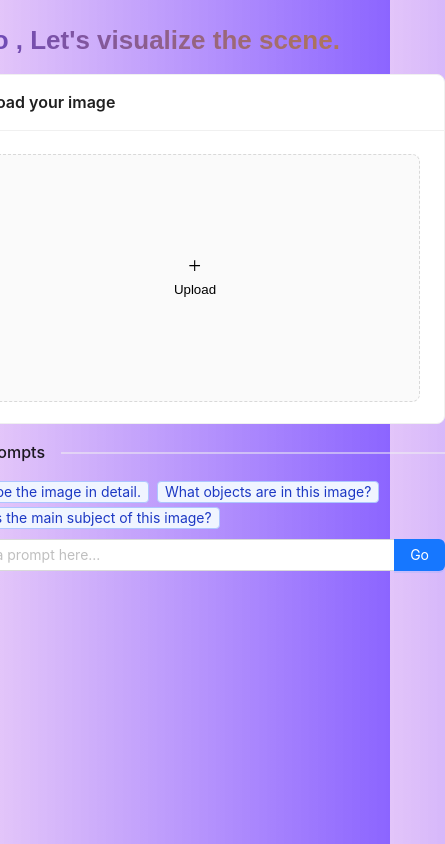
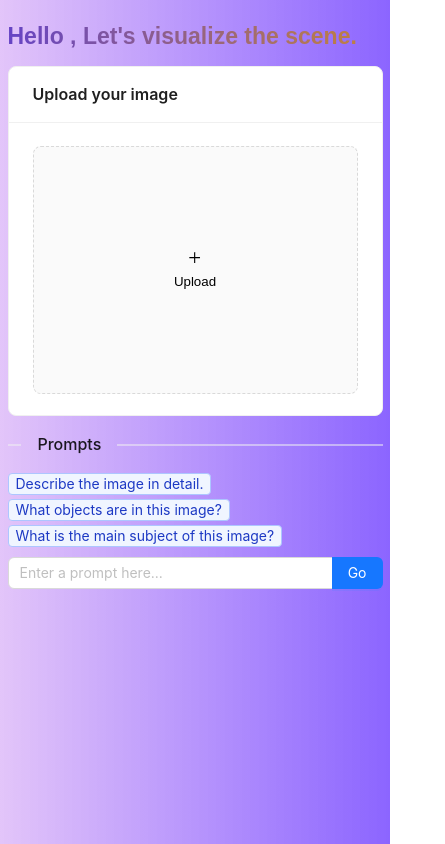
Before and after one commit to IlhomBek-F/Image-Recognition, a React (Vite) app: page / in a window 390 px wide. Shown: the whole page, 445 px wide, since content can reach past the window. Built offline with nearby package versions, Linux system fonts and the light colour scheme.

Commit message:
Made responsive for some devices

```diff
--- a/index.html
+++ b/index.html
@@ -2,9 +2,8 @@
 <html lang="en">
   <head>
     <meta charset="UTF-8" />
-    <link rel="icon" type="image/svg+xml" href="/vite.svg" />
     <meta name="viewport" content="width=device-width, initial-scale=1.0" />
-    <title>Car recognition</title>
+    <title>Visualize</title>
   </head>
   <body>
     <div id="root"></div>
--- a/src/App.css
+++ b/src/App.css
@@ -16,11 +16,11 @@
 
 @keyframes typing {
     from {
-      width: 0
+      width: 0;
     }
 
     to {
-      width: 100%
+      width: 100%;
     }
 }
 
@@ -77,3 +77,13 @@
        background: #fff;
        white-space: pre-line;
 }
+
+@media screen and (max-width: 500px) {
+     .container, .ant-card {
+        width: 375px !important;
+     }
+
+     .title {
+        font-size: 23px;
+     }
+}
--- a/src/App.tsx
+++ b/src/App.tsx
@@ -1,5 +1,4 @@
 import { useState } from 'react'
-import './App.css'
 import Content from './components/Content'
 import DefaultPrompt from './components/DefaultPromt'
 import ImagePrompt from './components/ImagePrompt'
@@ -7,6 +6,7 @@ import UploadImage from './components/UploadIMage'
 import { useImage } from './context/imageContenx'
 import { run } from './server'
 import { message } from 'antd'
+import './App.css'
 
 function App() {
   const {image} = useImage();
```
